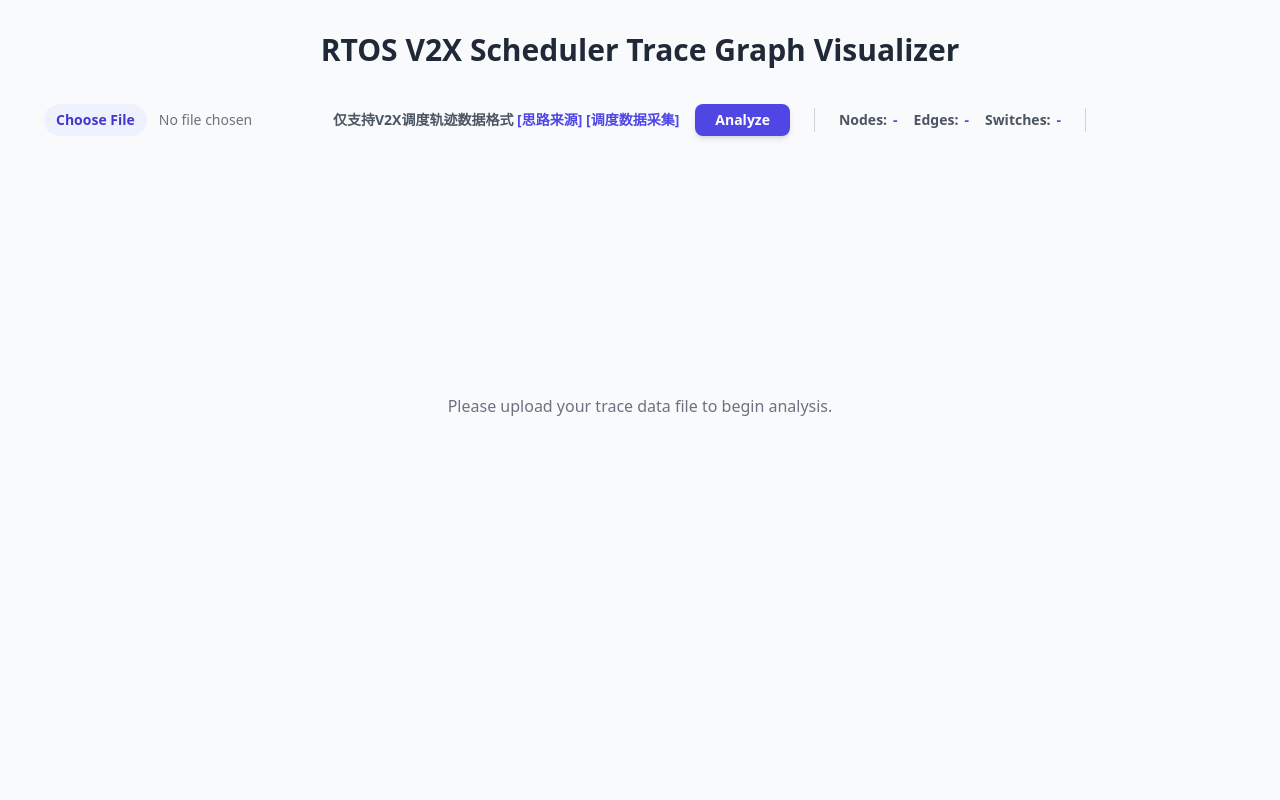
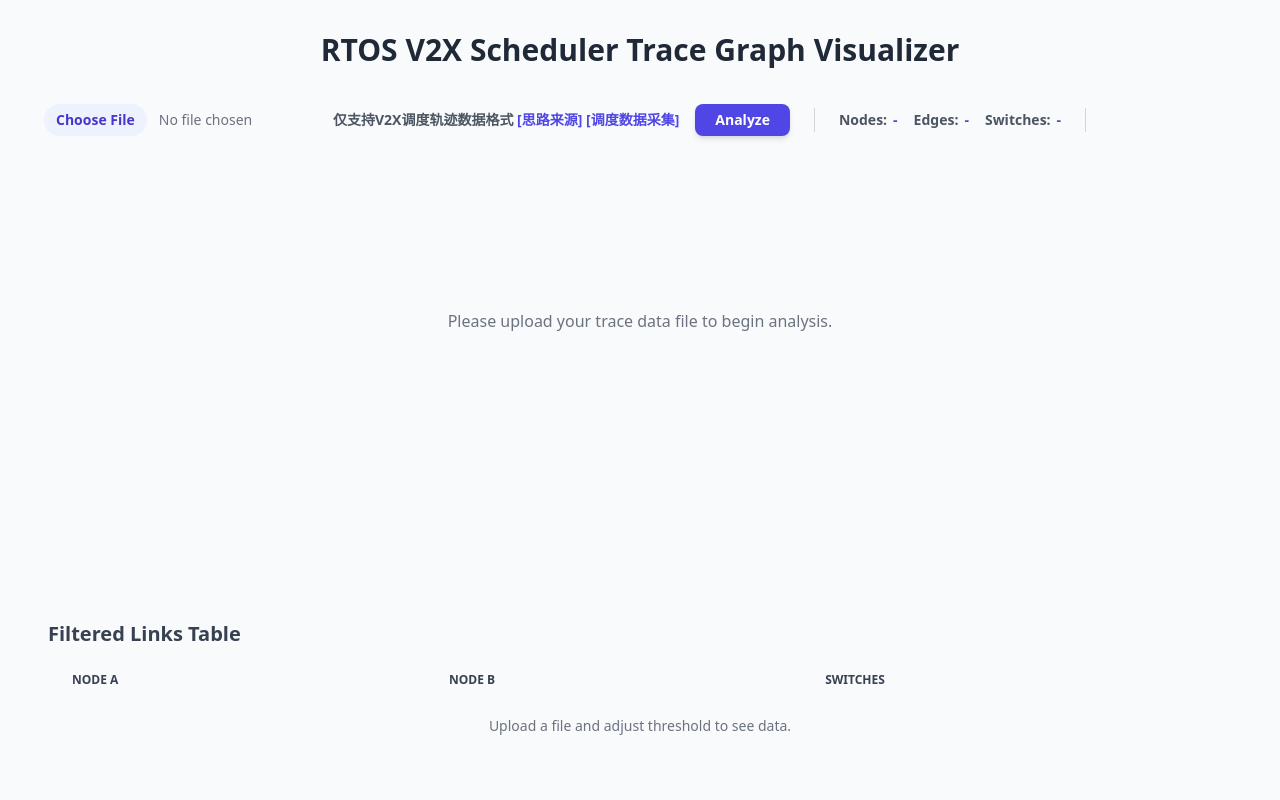
Before and after one commit to wangxumarshall/intelligent_ops_platform, a Flask app: page /scheduler_graph_tool/ in a window 1280 px wide. Run offline with Flask 2, Linux system fonts and the light colour scheme; some libraries are stand-ins or nearby versions.

Commit message:
feat: Display filtered scheduler links in a table
Adds a table below the graph visualizer to display scheduler links (Node A, Node B, Switches) that meet your defined 'minimum scheduling times' threshold.

Key changes:
- Added HTML structure for the table in `scheduler_graph.html`.
- Modified the `drawGraph` JavaScript function to:
    - Clear and populate the table with links filtered by the weight threshold.
    - Display a message if no links meet the threshold.
- Updated the `handleAnalysis` JavaScript function to:
    - Show appropriate messages in the table during file analysis (e.g., "Analyzing...", "Could not parse data...").
- The table dynamically updates when the threshold changes or a new file is analyzed.

```diff
--- a/litewebserver/templates/scheduler_graph.html
+++ b/litewebserver/templates/scheduler_graph.html
@@ -115,6 +115,28 @@
             </div>
         </div>
 
+        <!-- Table for Filtered Links -->
+        <div class="metric-card p-4 mt-4"> <!-- Added mt-4 for spacing -->
+            <h2 class="text-xl font-semibold text-gray-700 mb-3">Filtered Links Table</h2>
+            <div class="overflow-x-auto"> <!-- Added for responsiveness on small screens -->
+                <table id="links-table" class="w-full text-sm text-left text-gray-500">
+                    <thead class="text-xs text-gray-700 uppercase bg-gray-50">
+                        <tr>
+                            <th scope="col" class="px-6 py-3">Node A</th>
+                            <th scope="col" class="px-6 py-3">Node B</th>
+                            <th scope="col" class="px-6 py-3">Switches</th>
+                        </tr>
+                    </thead>
+                    <tbody id="links-table-body">
+                        <!-- Rows will be inserted here by JavaScript -->
+                        <tr>
+                            <td colspan="3" class="px-6 py-4 text-center">Upload a file and adjust threshold to see data.</td>
+                        </tr>
+                    </tbody>
+                </table>
+            </div>
+        </div>
+
     </div>
 
 {% raw %}
@@ -132,6 +154,7 @@
             const totalNodesEl = document.getElementById('total-nodes');
             const totalEdgesEl = document.getElementById('total-edges');
             const totalSwitchesEl = document.getElementById('total-switches');
+            const linksTableBody = document.getElementById('links-table-body');
 
             // --- State Variables ---
             let fullGraphData = {{ nodes: [], links: [] }};
@@ -155,6 +178,7 @@
                 placeholder.textContent = 'Analyzing...';
                 placeholder.style.display = 'flex';
                 document.getElementById('graph-svg').innerHTML = '';
+                linksTableBody.innerHTML = '<tr><td colspan="3" class="px-6 py-4 text-center">Analyzing...</td></tr>';
 
                 if (simulation) simulation.stop(); // Stop any previous simulation
 
@@ -171,6 +195,7 @@
                         drawGraph();
                     }} else {{
                         placeholder.textContent = 'Could not parse data from file. Please check the format.';
+                        linksTableBody.innerHTML = '<tr><td colspan="3" class="px-6 py-4 text-center">Could not parse data from file. Please check the format.</td></tr>';
                     }}
                 }};
                 reader.onerror = (error) => {{
@@ -242,6 +267,35 @@
                 const {{ nodes, links }} = fullGraphData;
 
                 const filteredLinks = links.filter(link => link.weight >= threshold);
+
+                // Clear previous table rows
+                linksTableBody.innerHTML = '';
+
+                if (filteredLinks.length === 0) {{
+                    const row = linksTableBody.insertRow();
+                    const cell = row.insertCell();
+                    cell.colSpan = 3;
+                    cell.textContent = 'No links meet the current threshold.';
+                    cell.className = 'px-6 py-4 text-center';
+                }} else {{
+                    filteredLinks.forEach(link => {{
+                        const row = linksTableBody.insertRow();
+                        row.className = 'bg-white border-b'; // Added for styling
+
+                        const cellNodeA = row.insertCell();
+                        cellNodeA.textContent = link.source.id !== undefined ? link.source.id : link.source;
+                        cellNodeA.className = 'px-6 py-4 font-medium text-gray-900 whitespace-nowrap'; // Added for styling
+
+                        const cellNodeB = row.insertCell();
+                        cellNodeB.textContent = link.target.id !== undefined ? link.target.id : link.target;
+                        cellNodeB.className = 'px-6 py-4'; // Added for styling
+
+                        const cellSwitches = row.insertCell();
+                        cellSwitches.textContent = link.weight;
+                        cellSwitches.className = 'px-6 py-4'; // Added for styling
+                    }});
+                }}
+
                 const maxWeight = d3.max(links, d => d.weight) || 1;
 
                 const container = document.getElementById('graph-container');
```
